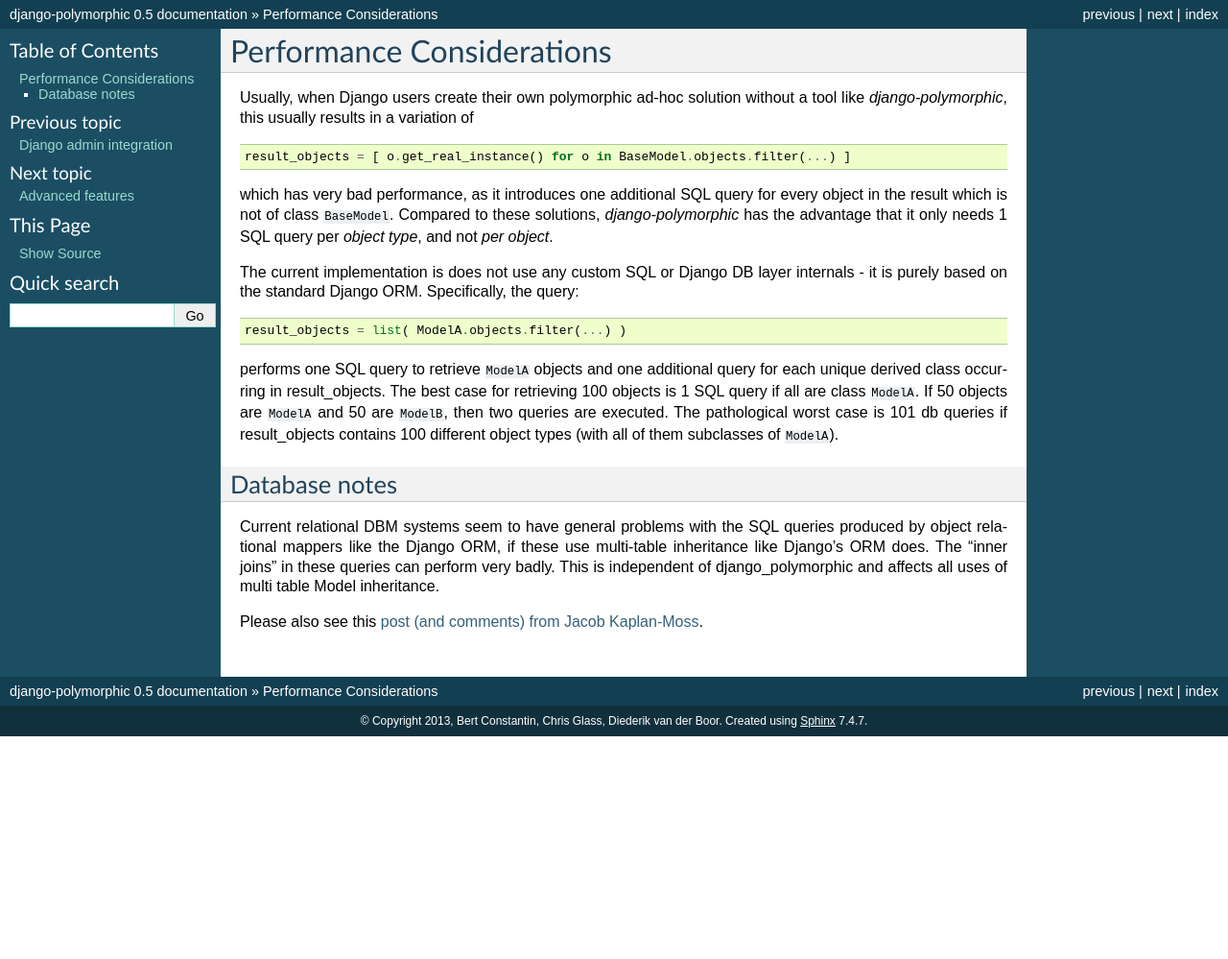
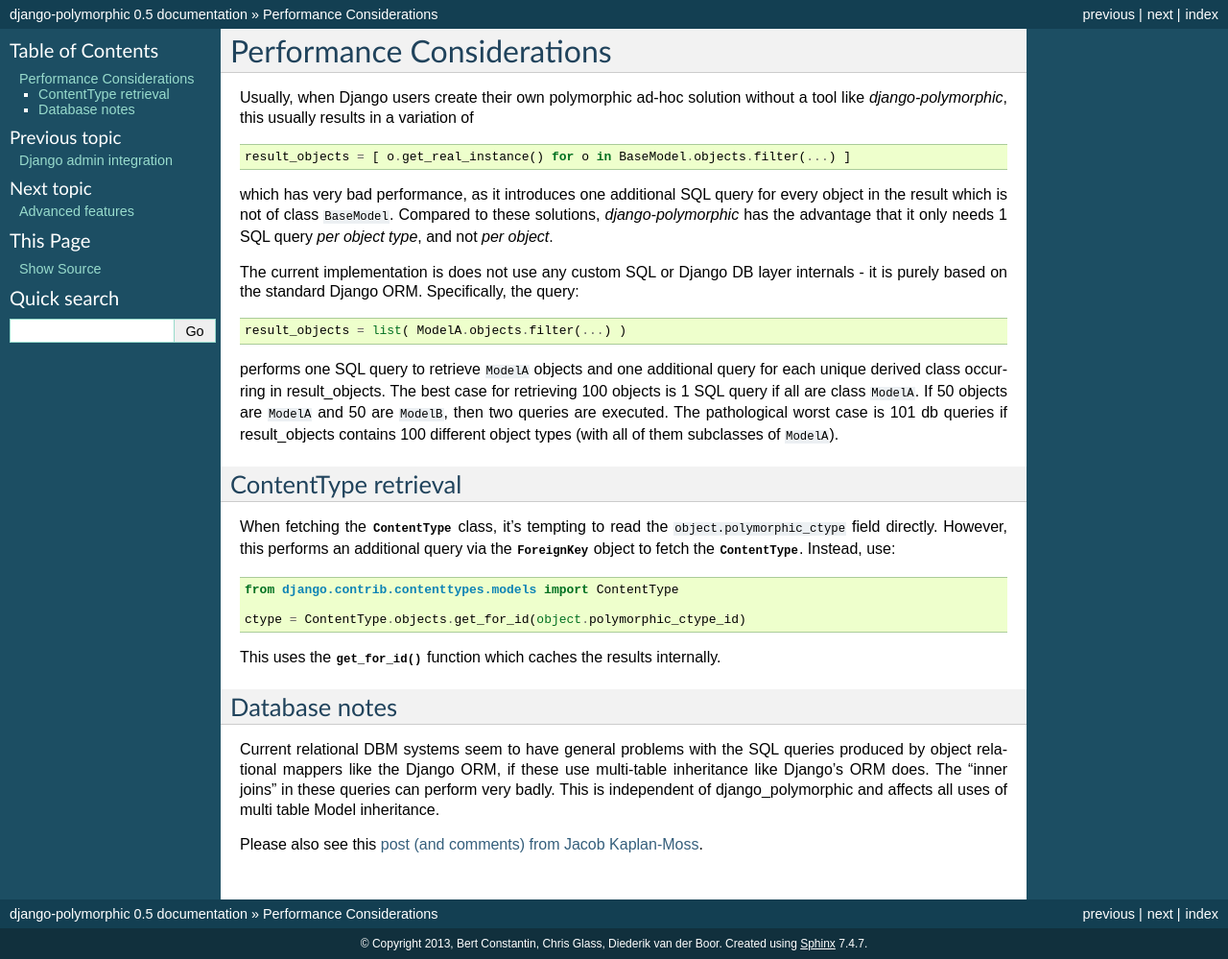
Before and after one commit to jazzband/django-polymorphic, a Sphinx documentation site: the page built from docs/performance.rst, in a window 1280 px wide. Shown: the whole page at 96% size. Built offline with Sphinx 7.4.7, drawn with Linux system fonts in a browser that asks for light colours; before the commit the page ends 900 px from its top, so only the background shows below that.

Commit message:
Add ContentType.objects.get_for_id() note to the docs.

```diff
--- a/docs/performance.rst
+++ b/docs/performance.rst
@@ -11,7 +11,7 @@
 which has very bad performance, as it introduces one additional
 SQL query for every object in the result which is not of class ``BaseModel``.
 Compared to these solutions, *django-polymorphic* has the advantage
-that it only needs 1 SQL query per *object type*, and not *per object*.
+that it only needs 1 SQL query *per object type*, and not *per object*.
 
 The current implementation is does not use any custom SQL or Django DB layer
 internals - it is purely based on the standard Django ORM. Specifically, the query::
@@ -26,6 +26,24 @@
 result_objects contains 100 different object types (with all of them
 subclasses of ``ModelA``).
 
+ContentType retrieval
+---------------------
+
+When fetching the :class:`~django.contrib.contenttypes.models.ContentType` class,
+it's tempting to read the ``object.polymorphic_ctype`` field directly.
+However, this performs an additional query via the :class:`~django.db.models.ForeignKey` object
+to fetch the :class:`~django.contrib.contenttypes.models.ContentType`.
+Instead, use:
+
+.. code-block:: python
+
+    from django.contrib.contenttypes.models import ContentType
+
+    ctype = ContentType.objects.get_for_id(object.polymorphic_ctype_id)
+
+This uses the :meth:`~django.contrib.contenttypes.models.ContentTypeManager.get_for_id` function
+which caches the results internally.
+
 Database notes
 --------------
 
```
